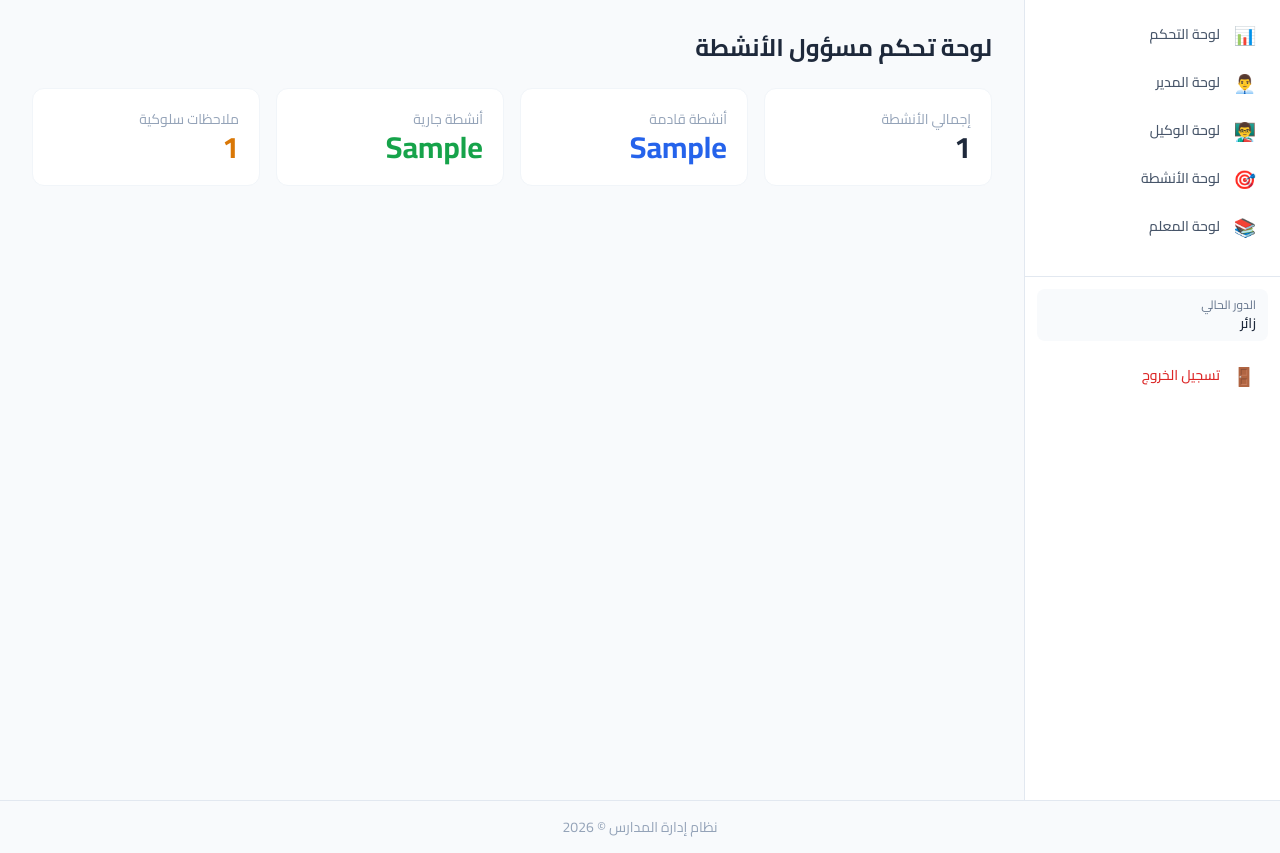
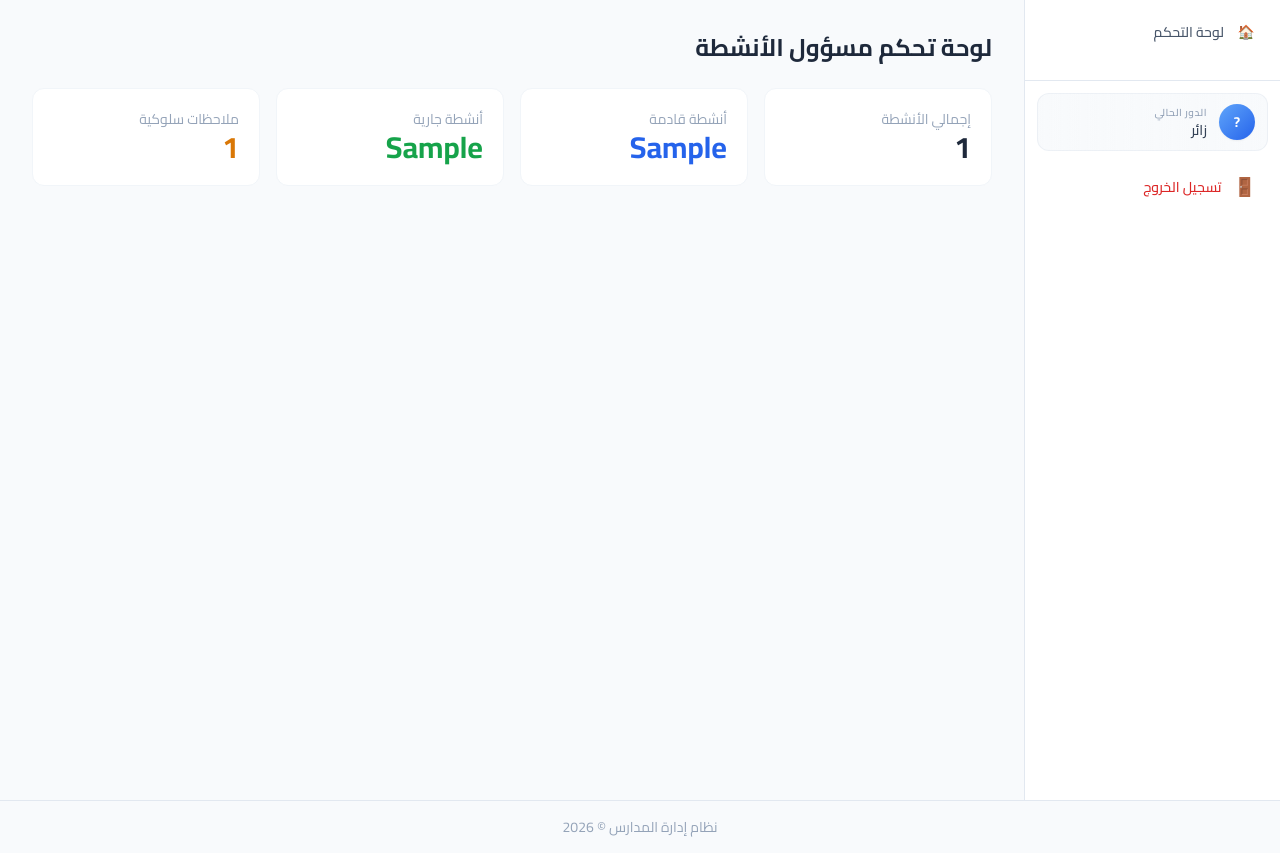
Before and after one commit to 6838gamal/School-Management-Platform, a Python web app: template app/templates/activities_manager/dashboard.html in a window 1280 px wide. Shown: the part 65-918 px from the top of the page. Run offline with Jinja, Linux system fonts and the light colour scheme; the template is opened without the code that fills it: most values are stand-ins (such as "Sample title", 1, 10 or a date in 2020); some libraries are stand-ins or nearby versions.

Commit message:
Update activities_manager.html

```diff
--- a/app/templates/layouts/activities_manager.html
+++ b/app/templates/layouts/activities_manager.html
@@ -2,49 +2,36 @@
 
 {% block sidebar %}
 {% set nav_items = [
-    {'url': '/dashboard', 'label': 'لوحة التحكم', 'icon': '📊', 'perm': None},
-    {'url': '/director/dashboard', 'label': 'لوحة المدير', 'icon': '👨‍💼', 'perm': None, 'role': 'director'},
-    {'url': '/deputy/dashboard', 'label': 'لوحة الوكيل', 'icon': '👨‍🏫', 'perm': None, 'role': 'deputy'},
-    {'url': '/activities/dashboard', 'label': 'لوحة الأنشطة', 'icon': '🎯', 'perm': None, 'role': 'activities_manager'},
-    {'url': '/teacher/dashboard', 'label': 'لوحة المعلم', 'icon': '📚', 'perm': None, 'role': 'teacher'},
-    {'url': '/students', 'label': 'الطلاب', 'icon': '👨‍🎓', 'perm': 'students.view'},
-    {'url': '/teachers', 'label': 'المعلمين', 'icon': '👨‍🏫', 'perm': 'teachers.view'},
-    {'url': '/academics', 'label': 'الهيكل الأكاديمي', 'icon': '📚', 'perm': 'academics.view'},
-    {'url': '/attendance', 'label': 'الحضور', 'icon': '✅', 'perm': 'attendance.view'},
-    {'url': '/grades', 'label': 'الدرجات', 'icon': '📝', 'perm': 'grades.view'},
-    {'url': '/schedules', 'label': 'الجداول', 'icon': '📅', 'perm': 'schedules.view'},
-    {'url': '/homework', 'label': 'الواجبات', 'icon': '📖', 'perm': 'homework.view'},
-    {'url': '/activities', 'label': 'الأنشطة', 'icon': '🏆', 'perm': 'activities.view'},
-    {'url': '/behavior', 'label': 'السلوك', 'icon': '💬', 'perm': 'behavior.view'},
-    {'url': '/notifications', 'label': 'الإشعارات', 'icon': '🔔', 'perm': 'notifications.view'},
-    {'url': '/reports', 'label': 'التقارير', 'icon': '📊', 'perm': 'reports.view'},
-    {'url': '/settings', 'label': 'الإعدادات', 'icon': '⚙️', 'perm': 'settings.view'},
+    {'url': '/dashboard', 'label': 'لوحة التحكم', 'icon': 'home'},
+    {'url': '/activities', 'label': 'الأنشطة', 'icon': 'trophy', 'perm': 'activities.view'},
+    {'url': '/students', 'label': 'الطلاب', 'icon': 'users', 'perm': 'students.view'},
+    {'url': '/behavior', 'label': 'السلوك', 'icon': 'message-square', 'perm': 'behavior.view'},
+    {'url': '/reports', 'label': 'التقارير', 'icon': 'file-text', 'perm': 'reports.view'},
+    {'url': '/notifications', 'label': 'الإشعارات', 'icon': 'bell', 'perm': 'notifications.view'},
 ] %}
 
-<aside id="sidebar" class="w-64 bg-white dark:bg-slate-800 border-l border-slate-200 dark:border-slate-700 fixed lg:static inset-y-0 right-0 z-50 transform translate-x-full lg:translate-x-0 transition-transform overflow-y-auto pt-16 lg:pt-0 h-screen">
+<aside id="sidebar" class="w-64 bg-white dark:bg-slate-800 border-l border-slate-200 dark:border-slate-700 fixed lg:static inset-y-0 right-0 z-50 transform translate-x-full lg:translate-x-0 transition-transform duration-300 overflow-y-auto pt-16 lg:pt-0 h-screen shadow-lg lg:shadow-none">
     <nav class="p-3 space-y-1">
         {% for item in nav_items %}
-            {% set show = True %}
-
-            {# التحقق من الصلاحية #}
-            {% if item.perm and not can(item.perm) %}
-                {% set show = False %}
-            {% endif %}
-
-            {# التحقق من الدور #}
-            {% if item.role and current_user %}
-                {% if not current_user.has_role(item.role) %}
-                    {% set show = False %}
-                {% endif %}
-            {% endif %}
-
-            {% if show %}
-            <a href="{{ item.url }}" class="flex items-center gap-3 px-3 py-2.5 rounded-lg text-sm font-medium hover:bg-slate-100 dark:hover:bg-slate-700 transition-colors group
-                {% if request.url.path == item.url %}bg-primary-50 dark:bg-primary-900/30 text-primary-700 dark:text-primary-300{% else %}text-slate-600 dark:text-slate-300{% endif %}">
-                <span class="w-6 h-6 flex-shrink-0 text-lg">{{ item.icon }}</span>
-                {{ item.label }}
+            {% if not item.perm or can(item.perm) %}
+            <a href="{{ item.url }}" class="group flex items-center gap-3 px-3 py-2.5 rounded-lg text-sm font-medium transition-all duration-200
                 {% if request.url.path == item.url %}
-                <span class="mr-auto w-1.5 h-8 rounded-full bg-primary-500"></span>
+                    bg-primary-50 dark:bg-primary-900/30 text-primary-700 dark:text-primary-300 shadow-sm
+                {% else %}
+                    text-slate-600 dark:text-slate-300 hover:bg-slate-100 dark:hover:bg-slate-700/60 hover:text-slate-900 dark:hover:text-white
+                {% endif %}">
+                <span class="w-5 h-5 flex-shrink-0 transition-transform duration-200 group-hover:scale-110 text-center">
+                    {% if item.icon == 'home' %}🏠
+                    {% elif item.icon == 'trophy' %}🏆
+                    {% elif item.icon == 'users' %}👥
+                    {% elif item.icon == 'message-square' %}💬
+                    {% elif item.icon == 'file-text' %}📄
+                    {% elif item.icon == 'bell' %}🔔
+                    {% else %}📌{% endif %}
+                </span>
+                <span class="flex-1">{{ item.label }}</span>
+                {% if request.url.path == item.url %}
+                <span class="w-1.5 h-6 rounded-full bg-primary-500 shadow-sm shadow-primary-500/30"></span>
                 {% endif %}
             </a>
             {% endif %}
@@ -52,22 +39,35 @@
     </nav>
 
     <div class="p-3 border-t border-slate-200 dark:border-slate-700 mt-4">
-        <div class="mb-3 px-3 py-2 bg-slate-50 dark:bg-slate-700/50 rounded-lg">
-            <div class="text-xs text-slate-500 dark:text-slate-400">الدور الحالي</div>
-            <div class="text-sm font-medium text-slate-800 dark:text-white">
-                {% if current_user %}
-                    {% set role_names = current_user.get_role_names() %}
-                    {{ role_names|join(', ') if role_names else 'لا يوجد دور' }}
-                {% else %}
-                    زائر
-                {% endif %}
+        <!-- معلومات المستخدم -->
+        <div class="mb-3 px-3 py-2.5 bg-gradient-to-r from-slate-50 to-slate-100/50 dark:from-slate-700/50 dark:to-slate-700/30 rounded-xl border border-slate-200/50 dark:border-slate-600/50">
+            <div class="flex items-center gap-3">
+                <div class="w-9 h-9 rounded-full bg-gradient-to-br from-primary-400 to-primary-600 dark:from-primary-500 dark:to-primary-700 text-white flex items-center justify-center text-sm font-bold shadow-sm">
+                    {% if current_user %}
+                        {{ current_user.full_name[0] if current_user.full_name else '?' }}
+                    {% else %}
+                        ?
+                    {% endif %}
+                </div>
+                <div class="flex-1 min-w-0">
+                    <div class="text-[10px] uppercase tracking-wider text-slate-400 dark:text-slate-500 font-semibold">الدور الحالي</div>
+                    <div class="text-sm font-medium text-slate-700 dark:text-slate-200 truncate">
+                        {% if current_user %}
+                            {% set role_names = current_user.get_role_names() %}
+                            {{ role_names|join('، ') if role_names else 'لا يوجد دور' }}
+                        {% else %}
+                            زائر
+                        {% endif %}
+                    </div>
+                </div>
             </div>
         </div>
 
+        <!-- زر تسجيل الخروج -->
         <form method="POST" action="/logout">
-            <button type="submit" class="w-full flex items-center gap-3 px-3 py-2.5 rounded-lg text-sm font-medium text-red-600 hover:bg-red-50 dark:hover:bg-red-900/20 transition-colors">
-                <span class="w-6 h-6 flex-shrink-0 text-lg">🚪</span>
-                تسجيل الخروج
+            <button type="submit" class="group w-full flex items-center gap-3 px-3 py-2.5 rounded-xl text-sm font-medium text-red-600 dark:text-red-400 hover:bg-red-50 dark:hover:bg-red-900/20 transition-all duration-200">
+                <span class="text-lg transition-transform duration-200 group-hover:scale-110">🚪</span>
+                <span>تسجيل الخروج</span>
             </button>
         </form>
     </div>
```
